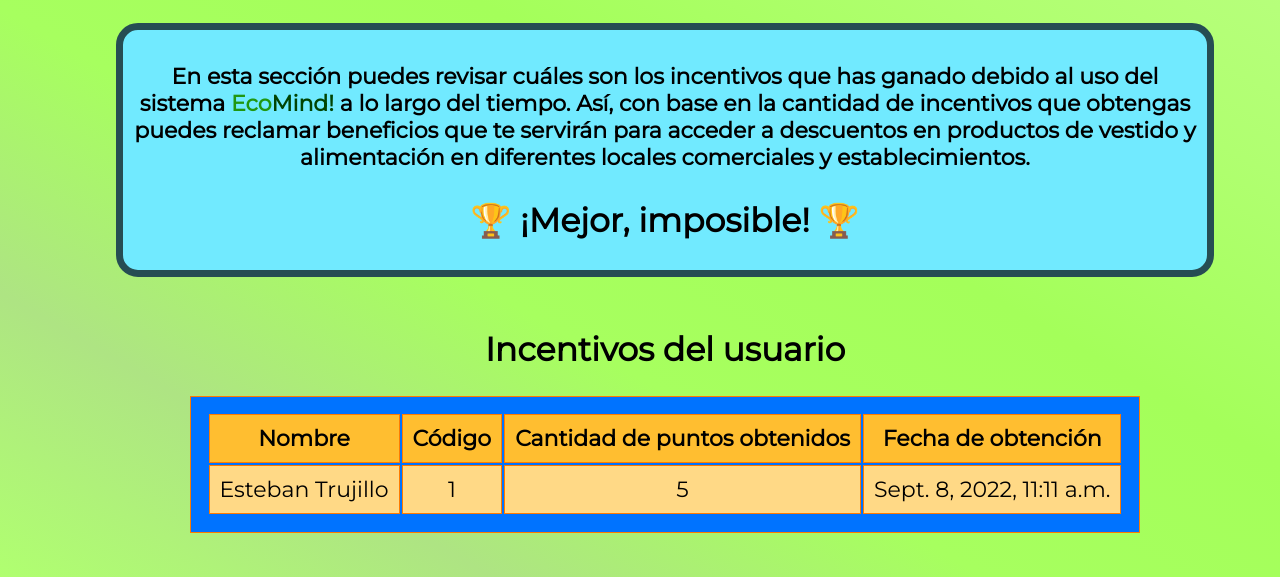
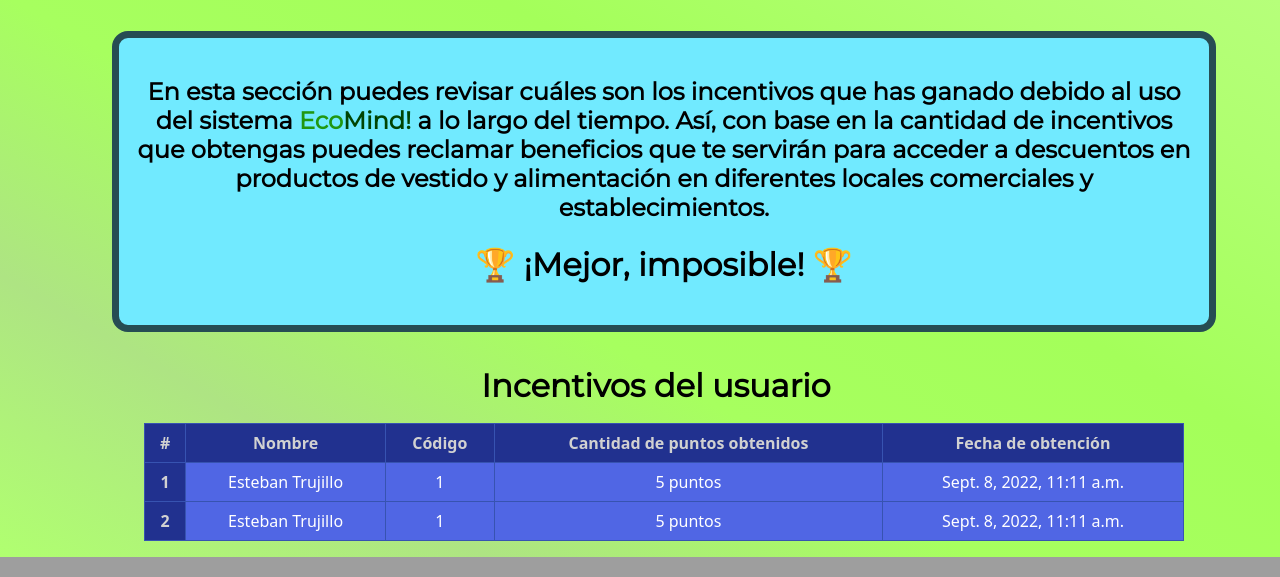
Before and after one commit to EsteTruji/Proyecto-Integrador-1, a Django app: page /mis_incentivos/ in a window 1280 px wide. Shown: the part 1242-1819 px from the top of the page. Run offline with Django 4.2, Linux system fonts and the light colour scheme; data comes from the database, SQL or seed files in the repository.

Commit message:
Cambios estéticos, de elementos de la página, y aplicación de Bootstrap en templates restantes

```diff
--- a/app_1/templates/mis_incentivos.html
+++ b/app_1/templates/mis_incentivos.html
@@ -306,6 +305,7 @@
         <meta name="viewport" content="width=device-width, initial-scale=1.0">
         <link rel="shortcut icon" href="https://i.postimg.cc/nVqJcPRM/Logo-Eco-Mind-SOLO-IMAGEN-SIN-CIRCULO.png">
         <link href='https://fonts.googleapis.com/css?family=Montserrat' rel='stylesheet'>
+        <link href="https://cdn.jsdelivr.net/npm/bootstrap@5.2.1/dist/css/bootstrap.min.css" rel="stylesheet" integrity="sha384-iYQeCzEYFbKjA/T2uDLTpkwGzCiq6soy8tYaI1GyVh/UjpbCx/TYkiZhlZB6+fzT" crossorigin="anonymous">
         <title> Home - EcoMind</title>
     </head>
     <body>
@@ -382,43 +382,59 @@
             <img class="fondoColor2" width=100% src="https://i.postimg.cc/dtk0ZfLr/Barra-Logo-Eco-Mind.png" border="0px">
           </div>
 
-          <div class="centrado">
+        <div style="padding-top:2em;">
             <div>
-              <h2 align="center"><b><font> ¡Bienvenid@ a la sección <b class="color1"> Mis incentivos! </b></h2>
+                <h2 style="text-align:center; padding-left:1em;"><b><font face=Montserrat> ¡Bienvenid@ a la sección <b class="color1"> Mis incentivos! </font></b></h2>
               </div>
-            <div class="centrado2">
+              <div style="text-align:center;padding-top:1em; padding-bottom: 2em;">
                 <img  class="box"
-              width="120"
+                width="170"
                 alt="WhatsApp Logo"
                 src="https://i.postimg.cc/pVzgyyvQ/1140033.png"
                 /></div>
-            <div style="padding-top: 24px; padding-bottom: 24px;">
-              <div class="mt-1 mb-3 sombra" style="border-radius: 20px;">
-                  <div class="color4">
-                      <h4 align="center" class="center titulo5 mt-4 mb-4"><font>En esta sección puedes revisar cuáles son los incentivos que has ganado debido al uso del sistema <b class="color1">Eco</b><b class="color2">Mind!</b> a lo largo del tiempo. Así, con base en la cantidad de incentivos que obtengas puedes reclamar beneficios que te servirán para acceder a descuentos en productos de vestido y alimentación en diferentes locales comerciales y establecimientos.</font></h4>
-                      <h2 align="center" class="center titulo5 mt-4 mb-4" ><font> 🏆 ¡Mejor, imposible! 🏆</font></h2>                  </div>
+
+            <div style="padding-bottom: 15px; padding-left:7em; padding-right: 4em;">
+                <div class="color4 borde1" style="padding: 1em;">
+                    <div>
+                        <h4 align="center" class="center titulo5 mt-4 mb-4"><font face="Montserrat" color="#0000"><b>En esta sección puedes revisar cuáles son los incentivos que has ganado debido al uso del sistema <b class="color1">Eco</b><b class="color2">Mind!</b> a lo largo del tiempo. Así, con base en la cantidad de incentivos que obtengas puedes reclamar beneficios que te servirán para acceder a descuentos en productos de vestido y alimentación en diferentes locales comerciales y establecimientos.</b></font></h4>
+                        <h2 align="center" class="center titulo5 mt-4 mb-4" ><font face="Montserrat" color="#0000"><b>🏆 ¡Mejor, imposible! 🏆</b></font></h2>
+                    </div>
                 </div>
             </div>
 
-            <div style="text-align:center; margin-top:20px; margin-bottom:18px;">
-                <h2>Incentivos del usuario</h2>
+            <div style="text-align:center; margin-top:20px; margin-bottom:18px;padding-left:2em;">
+                <h2><font face="Montserrat" color="#0000"><b>Incentivos del usuario</b></font></h2>
             </div>
-          <table style="font-size: 22px;  background: #0073ff; padding: 0.7em; margin-bottom:2em;">
-            <tr style="padding:1em;">
-              <th>Nombre</th>
-              <th>Código</th>
-              <th>Cantidad de puntos obtenidos</th>
-              <th>Fecha de obtención</th>
 
+            <div style="padding-left:9em; padding-right:6em;">
+                <table class="table table-hover table-bordered" style="background:#65ff72; border-color: #3753b1; ">
+                  <thead>
+                    <tr>
+                      <th style="background: #21318f; color:rgb(209, 209, 209);" scope="col">#</th>
+                      <th style="background: #21318f; color:rgb(209, 209, 209);" scope="col">Nombre</th>
+                      <th style="background: #21318f; color:rgb(209, 209, 209);" scope="col">Código</th>
+                      <th style="background: #21318f; color:rgb(209, 209, 209);" scope="col">Cantidad de puntos obtenidos</th>
+                      <th style="background: #21318f; color:rgb(209, 209, 209);" scope="col">Fecha de obtención</th>
                     </tr>
-            <tr style="padding:2em;">
-              <td>{{nombre}}</td>
-              <td>{{codigo}}</td>
-              <td>{{puntos}}</td>
-              <td>{{fecha}}</td>
-
+                  </thead>
+                  <tbody>
+                    <tr>
+                      <th style="background: #21318f; color:rgb(209, 209, 209);" scope="row">1</th>
+                      <td style="background: #5066e4; color:rgb(255, 255, 255);">{{nombre}}</td>
+                      <td style="background: #5066e4; color:rgb(255, 255, 255);">{{codigo}}</td>
+                      <td style="background: #5066e4; color:rgb(255, 255, 255);">{{puntos}} puntos</td>
+                      <td style="background: #5066e4; color:rgb(255, 255, 255);">{{fecha}}</td>
+                    </tr>
+                    <tr>
+                      <th style="background: #21318f; color:rgb(209, 209, 209);" scope="row">2</th>
+                      <td style="background: #5066e4; color:rgb(255, 255, 255);">{{nombre}}</td>
+                      <td style="background: #5066e4; color:rgb(255, 255, 255);">{{codigo}}</td>
+                      <td style="background: #5066e4; color:rgb(255, 255, 255);">{{puntos}} puntos</td>
+                      <td style="background: #5066e4; color:rgb(255, 255, 255);">{{fecha}}</td>
+                    </tr>
+                  </tbody>
                 </table>
-
-
+            </div>
+        </div>
     </body>
 </html>
```
Also changed, not shown: other parts of app_1/templates/mis_incentivos.html (+18 -19 lines), app_1/templates/etiquetado.html (+33 -30 lines), app_1/templates/filtrar_por.html (+5 -5 lines), app_1/templates/home.html (+10 -9 lines), app_1/templates/mi_actividad.html (+4 -4 lines). Lines whose indentation alone changed are shown as unchanged.
